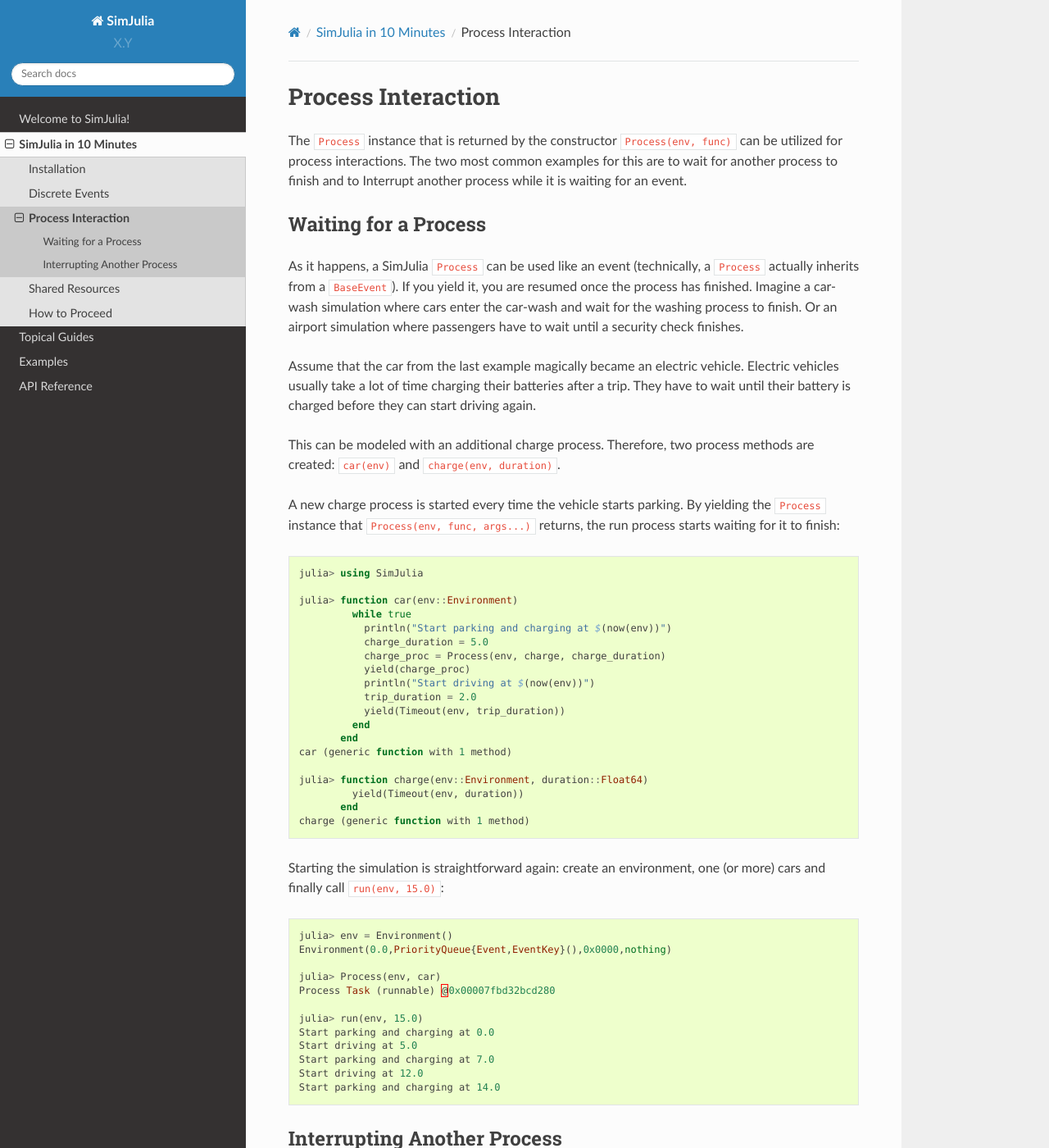
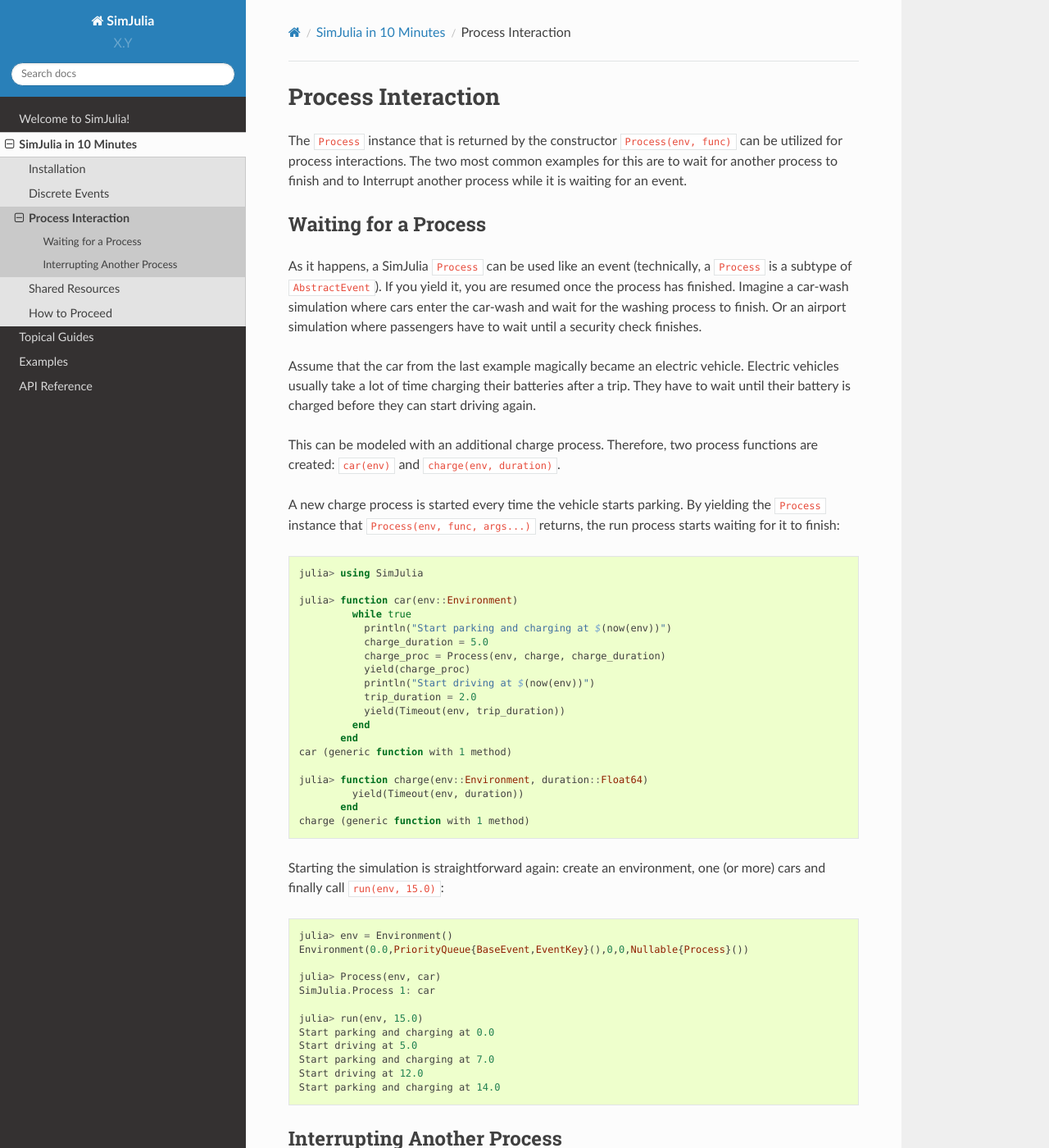
Before and after one commit to JuliaDynamics/ConcurrentSim.jl, a Sphinx documentation site: the page built from docs/source/10_min/3_process_interaction.rst, in a window 1280 px wide and 1400 px high. Shown: the whole window at 82% size. Built offline with Sphinx 7.4.7 and the Read the Docs theme 2.0.0, drawn with Linux system fonts in a browser that asks for light colours; cross-references to code outside the pages are shown as plain code; some of the changed text lies outside the part shown.

Commit message:
Update 10 min tutorial

```diff
--- a/docs/source/10_min/3_process_interaction.rst
+++ b/docs/source/10_min/3_process_interaction.rst
@@ -6,11 +6,11 @@
 Waiting for a Process
 ~~~~~~~~~~~~~~~~~~~~~
 
-As it happens, a SimJulia :class:`Process` can be used like an event (technically, a :class:`Process` actually inherits from a :class:`BaseEvent`). If you yield it, you are resumed once the process has finished. Imagine a car-wash simulation where cars enter the car-wash and wait for the washing process to finish. Or an airport simulation where passengers have to wait until a security check finishes.
+As it happens, a SimJulia :class:`Process` can be used like an event (technically, a :class:`Process` is a subtype of :class:`AbstractEvent`). If you yield it, you are resumed once the process has finished. Imagine a car-wash simulation where cars enter the car-wash and wait for the washing process to finish. Or an airport simulation where passengers have to wait until a security check finishes.
 
 Assume that the car from the last example magically became an electric vehicle. Electric vehicles usually take a lot of time charging their batteries after a trip. They have to wait until their battery is charged before they can start driving again.
 
-This can be modeled with an additional charge process. Therefore, two process methods are created: :func:`car(env) <car>` and :func:`charge(env, duration) <charge>`.
+This can be modeled with an additional charge process. Therefore, two process functions are created: :func:`car(env) <car>` and :func:`charge(env, duration) <charge>`.
 
 A new charge process is started every time the vehicle starts parking. By yielding the :class:`Process` instance that :func:`Process(env, func, args...) <Process>` returns, the run process starts waiting for it to finish::
 
@@ -37,10 +37,10 @@
 Starting the simulation is straightforward again: create an environment, one (or more) cars and finally call :func:`run(env, 15.0) <run>`::
 
   julia> env = Environment()
-  Environment(0.0,PriorityQueue{Event,EventKey}(),0x0000,nothing)
+  Environment(0.0,PriorityQueue{BaseEvent,EventKey}(),0,0,Nullable{Process}())
 
   julia> Process(env, car)
-  Process Task (runnable) @0x00007fbd32bcd280
+  SimJulia.Process 1: car
 
   julia> run(env, 15.0)
   Start parking and charging at 0.0
@@ -55,7 +55,7 @@
 
 Imagine, you don’t want to wait until your electric vehicle is fully charged but want to interrupt the charging process and just start driving instead.
 
-SimJulia allows you to interrupt a running process by calling the constructor :func:`Interruption(proc) <Interrupt>` that returns an interruption event.
+SimJulia allows you to interrupt a running process by calling the constructor :func:`Interruption(proc) <Interruption>` that returns an interruption event.
 
 An interrupt is thrown into process functions as an :class:`InterruptException` that can (should) be handled by the interrupted process. The process can than decide what to do next (e.g., continuing to wait for the original event or yielding a new event)::
 
@@ -92,13 +92,13 @@
 When you compare the output of this simulation with the previous example, you’ll notice that the car now starts driving at time ``3`` instead of ``5``::
 
   julia> env = Environment()
-  Environment(0.0,PriorityQueue{Event,EventKey}(),0x0000,nothing)
+  Environment(0.0,PriorityQueue{BaseEvent,EventKey}(),0,0,Nullable{Process}())
 
   julia> proc = Process(env, car)
-  Process Task (runnable) @0x00007fcf57034400
+  SimJulia.Process 1: car
 
   julia> Process(env, driver, proc)
-  Process Task (runnable) @0x0000000005799c70
+  SimJulia.Process 2: driver
 
   julia> run(env, 15.0)
   Start parking and charging at 0.0
```
Also changed, not shown: docs/source/10_min/2_basic_concepts.rst (+4 -4 lines), docs/source/10_min/4_shared_resources.rst (+4 -4 lines).
